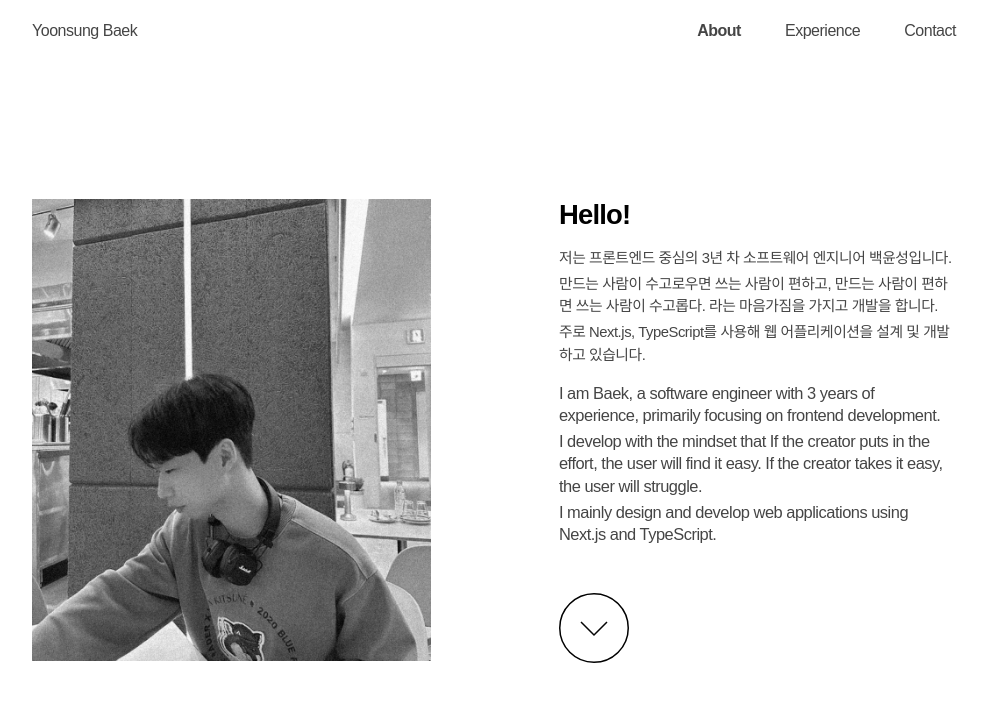
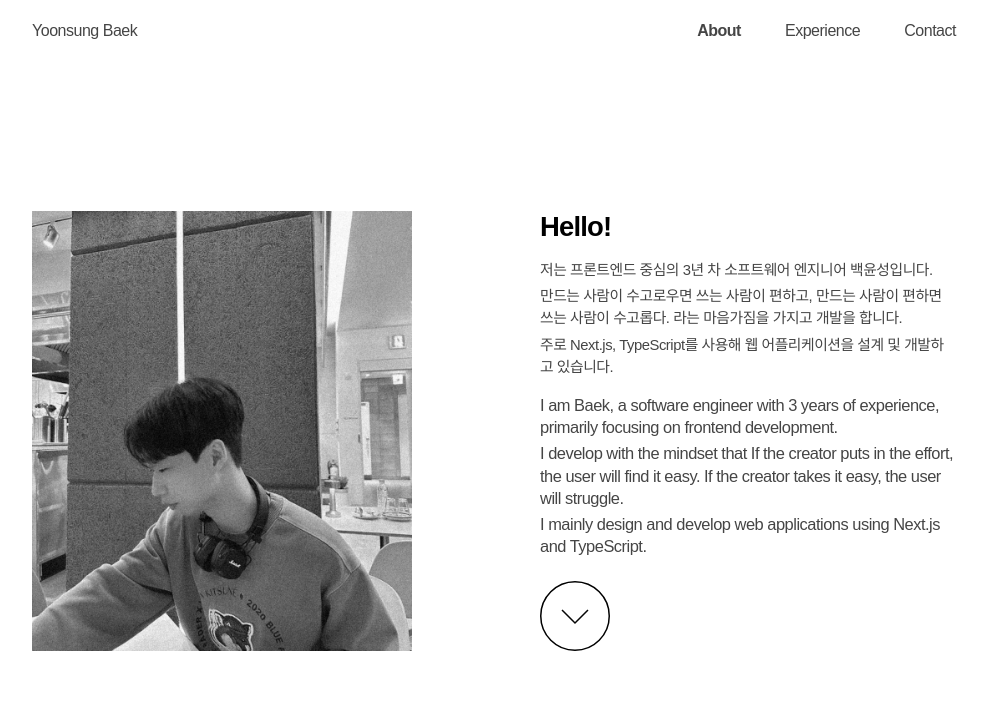
Before and after one commit to bysxx/portfolio-with-se, a Next.js app: page /about in a window 1280 px wide. Shown: the top 702 px of the page, without its empty margins (146-1134 px from the left). Built offline with nearby package versions, Linux system fonts and the light colour scheme; a web font is replaced by a local one.

Commit message:
feat: update about gap

```diff
--- a/app/about/components/skill-section.tsx
+++ b/app/about/components/skill-section.tsx
@@ -50,7 +50,7 @@ const skills: ISkill[] = [
 
 export default function SkillSection() {
   return (
-    <section className="flex h-screen-nav w-full snap-center flex-col items-start gap-8">
+    <section className="flex min-h-screen-nav w-full snap-center flex-col items-start gap-8">
       <div className="font-skill-title w-full bg-black px-[178px]">Skills</div>
       <ul className="flex w-full flex-col gap-12 px-[178px]">
         {skills.map((skill) => (
--- a/app/about/page.tsx
+++ b/app/about/page.tsx
@@ -18,13 +18,11 @@ export default function AboutPage() {
 
   return (
     <main ref={ref} className="h-screen-nav snap-y snap-mandatory overflow-scroll">
-      <section className="flex h-screen-nav w-full snap-center items-center px-[178px]">
-        <div className="flex items-start justify-between gap-32">
-          <figure className="min-w-[300px]">
-            <img src="/images/baek.png" alt="" />
-          </figure>
+      <section className="flex min-h-screen-nav w-full snap-center items-center justify-center px-[178px] py-5">
+        <div className="flex justify-between gap-32">
+          <img className="h-[440px] w-[380px] min-w-[380px]" src="/images/baek.png" alt="" />
 
-          <div className="flex h-full flex-col justify-between gap-12">
+          <div className="flex flex-col justify-between gap-4">
             <div className="flex flex-col gap-4">
               <h2 className="font-about-title">Hello!</h2>
               <div className="flex flex-col gap-4">
--- a/app/page.tsx
+++ b/app/page.tsx
@@ -15,7 +15,7 @@ const stackList: { src: string; justify: 'justify-start' | 'justify-center' | 'j
 
 export default function MainPage() {
   return (
-    <main className="min-h-scrren-nav w-full p-8 py-16">
+    <main className="min-h-screen-nav w-full p-8 py-16">
       <div className="main-layout">
         <div className="main-text text-3xl">Hello</div>
         <div className="main-animated-container">
--- a/tailwind.config.js
+++ b/tailwind.config.js
@@ -10,7 +10,7 @@ module.exports = {
         'screen-nav': 'calc(100vh - 62px)',
       },
       minHeight: {
-        'scrren-nav': 'calc(100vh - 62px)',
+        'screen-nav': 'calc(100vh - 62px)',
       },
       boxShadow: {
         bottom: '0 6px 13px 0px rgba(0, 0, 0, 0.15)',
```
